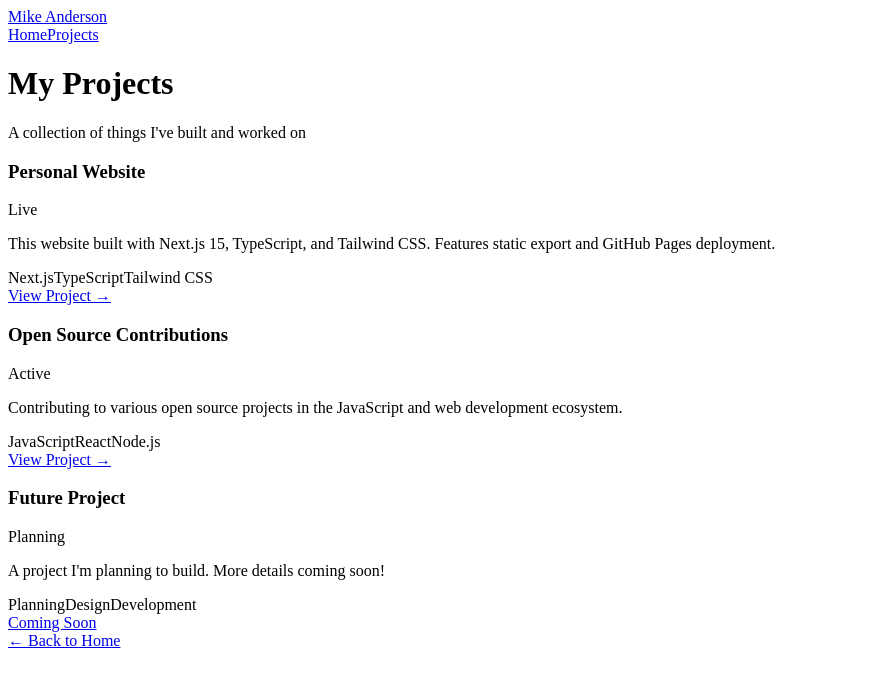
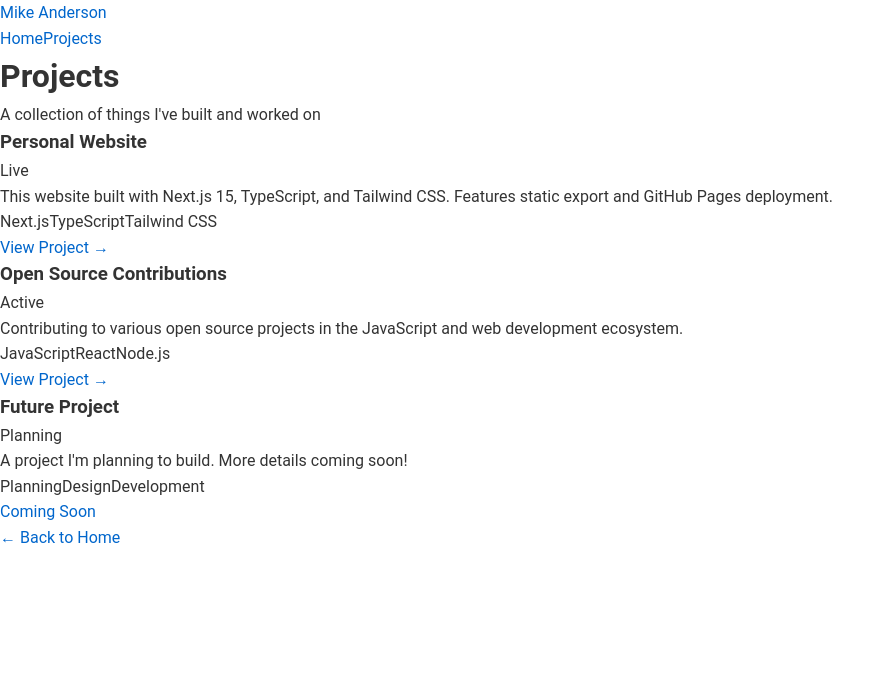
Before and after one commit to mikera/mikera.net, a Next.js app: page /projects in a window 1280 px wide. Shown: the top 684 px of the page, without its empty margins (0-895 px from the left). Built offline with nearby package versions, Linux system fonts and the light colour scheme.

Commit message:
Menu bar setup

```diff
--- /dev/null
+++ b/app/globals.css
@@ -0,0 +1,27 @@
+/* Basic reset and minimal styles */
+* {
+    margin: 0;
+    padding: 0;
+    box-sizing: border-box;
+}
+
+body {
+    font-family: Roboto, sans-serif;
+    line-height: 1.6;
+    color: #333;
+}
+
+a {
+    color: #0066cc;
+    text-decoration: none;
+}
+
+a:hover {
+    text-decoration: underline;
+}
+
+.menubar {
+    display: flex;
+    justify-content: space-between;
+    align-items: center;
+}
--- a/app/layout.tsx
+++ b/app/layout.tsx
@@ -1,4 +1,5 @@
 import type { Metadata } from 'next'
+import './globals.css'
 
 export const metadata: Metadata = {
   title: 'Mike Anderson - mikera.net',
@@ -19,15 +20,19 @@ export default function RootLayout({
         <link rel="icon" href="/mikera.ico" />
       </head>
       <body>
+        <header className="menubar">
           <nav>
             <div>
+              <div>
                 <a href="/">Mike Anderson</a>
+              </div>
               <div>
                 <a href="/">Home</a>
                 <a href="/projects">Projects</a>
               </div>
             </div>
           </nav>
+        </header>
         <main>
           {children}
         </main>
--- a/app/projects/page.tsx
+++ b/app/projects/page.tsx
@@ -1,4 +1,4 @@
-import Project from '../components/Project'
+import Project from './Project'
 
 export default function Projects() {
   const projects = [
@@ -30,7 +30,7 @@ export default function Projects() {
 
   return (
     <div>
-      <h1>My Projects</h1>
+      <h1>Projects</h1>
       <p>A collection of things I've built and worked on</p>
 
       <div>
--- a/styles/globals.css
+++ b/styles/globals.css
@@ -5,3 +5,9 @@ html {
 
 body {
 }
+
+.menubar {
+  display: flex;
+  justify-content: space-between;
+  align-items: center;
+}
```
Also changed, not shown: app/projects/Project.tsx (renamed from app/components/Project.tsx). Lines whose indentation alone changed are shown as unchanged.
